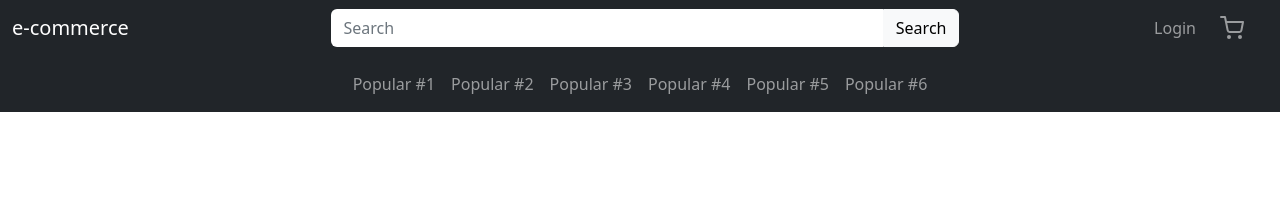
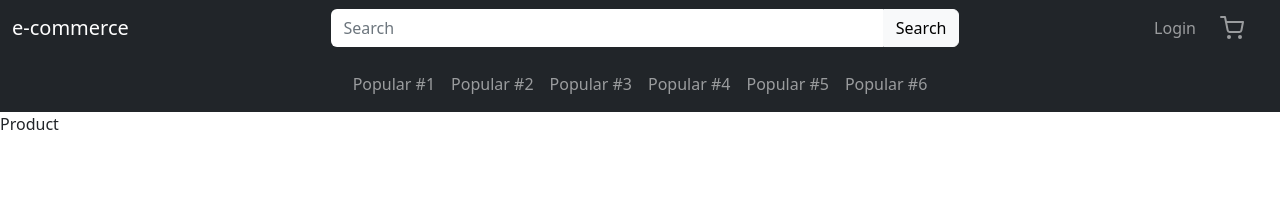
Before and after one commit to dtchitt/e-commerce-website, a React (Create React App) app: page /product in a window 1280 px wide. Shown: the top 202 px of the page. Built offline with nearby package versions, Linux system fonts and the light colour scheme.

Commit message:
cards now route to product page

```diff
--- a/src/App.tsx
+++ b/src/App.tsx
@@ -2,6 +2,7 @@ import PrimaryNav from "./components/navigation/PrimaryNav";
 import { Routes, Route } from "react-router-dom";
 import Home from "./components/pages/Home";
 import About from "./components/pages/About";
+import Product from "./components/pages/Product";
 import "./App.css";
 import SecondaryNav from "./components/navigation/SecondaryNav";
 
@@ -13,6 +14,7 @@ function App() {
 			<Routes>
 				<Route path="/" element={<Home />} />
 				<Route path="/about" element={<About />} />
+				<Route path="/product" element={<Product />} />
 			</Routes>
 		</div>
 	);
--- /dev/null
+++ b/src/components/pages/Product.tsx
@@ -0,0 +1,9 @@
+import React from 'react'
+
+export default function Product() {
+  return (
+    <div>
+      Product
+    </div>
+  )
+}
--- a/src/components/product-views/ProductCard.tsx
+++ b/src/components/product-views/ProductCard.tsx
@@ -1,16 +1,19 @@
 import Card from 'react-bootstrap/Card';
+import { Link } from 'react-router-dom';
 import './Effects.css';
 import './ProductCard.css'
-
 
 //card with image placed on top along with price, description, and title below
 function ProductCard(props: { width: number, inCard: boolean}){
 
   const width = props.width + 'rem';
   const height = props.width*(4/3) + 'rem';
+  const displayPage = () => {
+    document.location.href = '/product';
+  }
 
   return(
-    <Card className={props.inCard ? 'p-2 shade inGroup' : 'p-2 shadow-sm grow notInGroup'} style={{ width: width, height: height, maxWidth: width, maxHeight: height}}>
+      <Card onClick={displayPage} className={props.inCard ? 'p-2 shade inGroup' : 'p-2 shadow-sm grow notInGroup'} style={{ width: width, height: height, maxWidth: width, maxHeight: height}}>
         <Card.Img width='80%' height='60%' className= {props.inCard ? ' grow rounded p-1 mb-0 border' : 'rounded p-1 mb-0 border'} variant="top" src="#" alt="img"/>
         <Card.Body className='p-0'>
           <Card.Title>Product</Card.Title>
```
